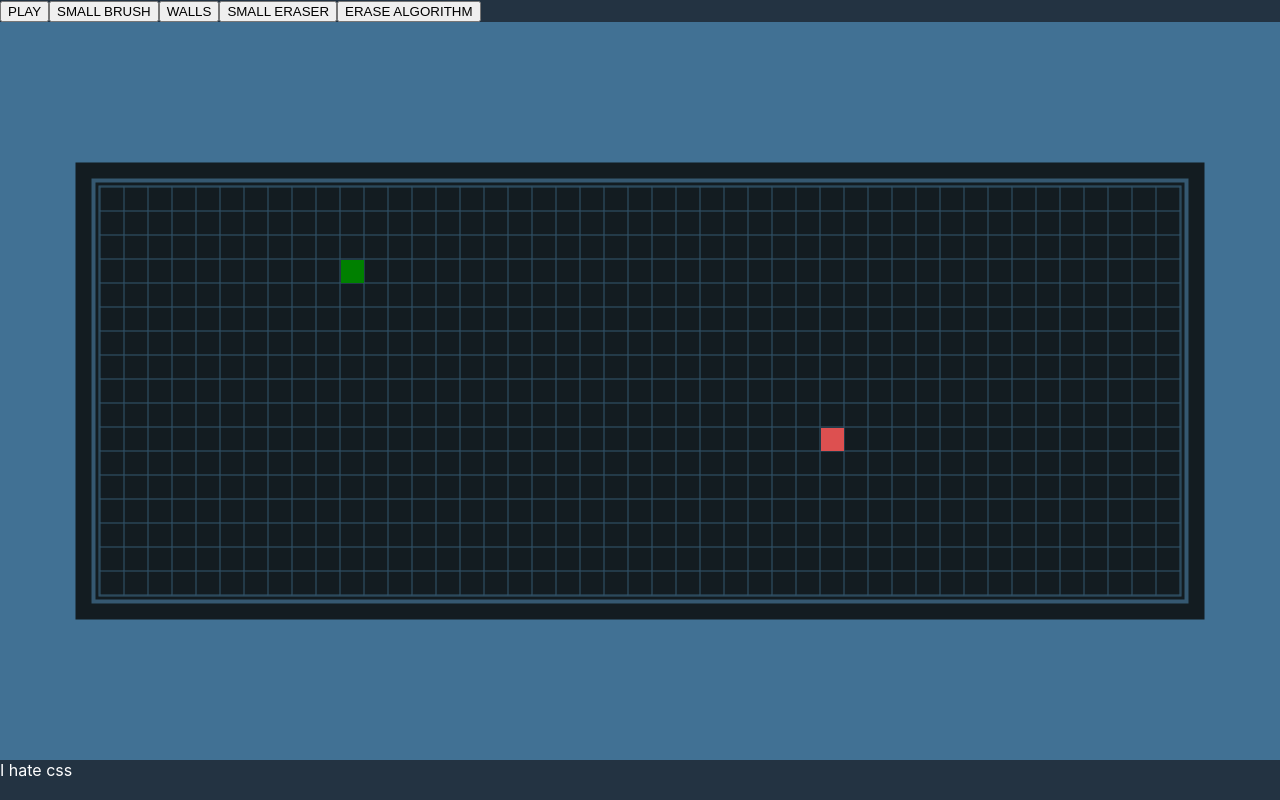
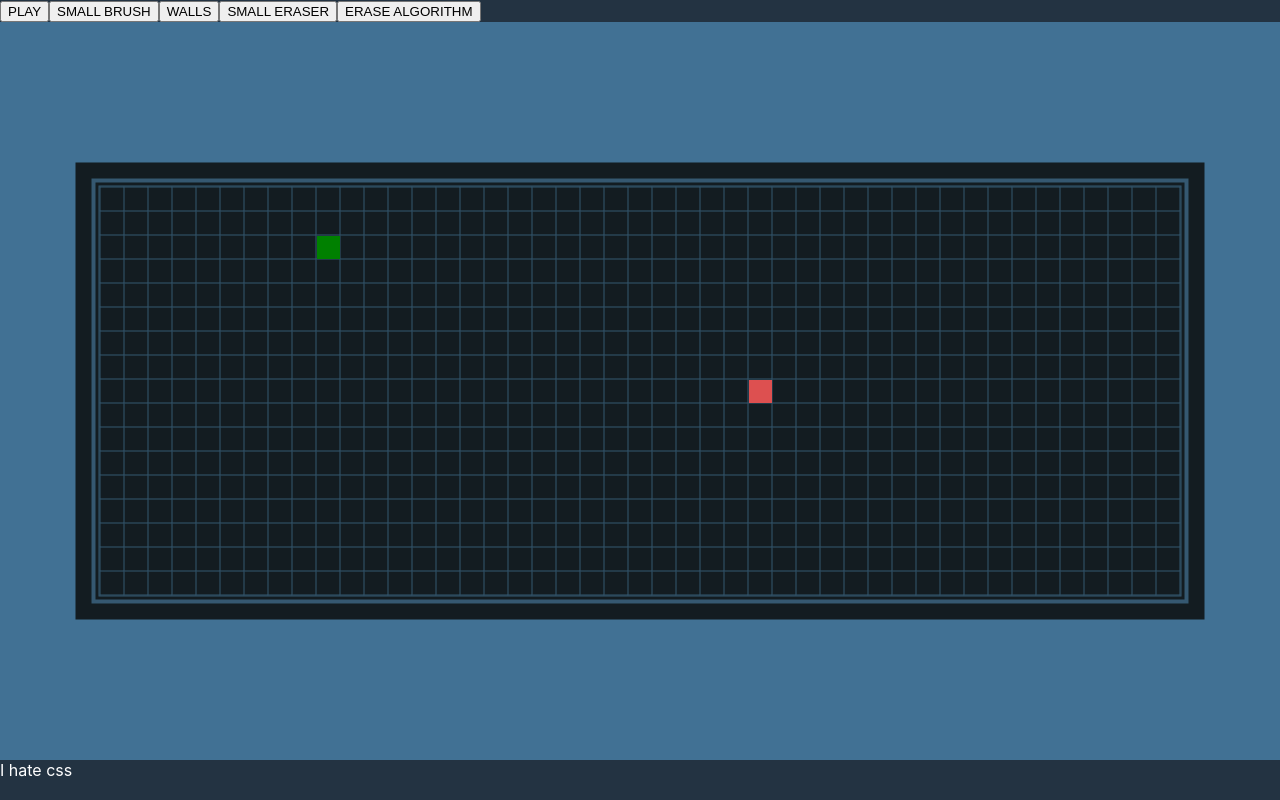
Before and after one commit to SnoogySocks/path-finding-visualizer, a React (Vite) app: page / in a window 1280 px wide. Built offline with nearby package versions, Linux system fonts and the light colour scheme.

Commit message:
fixed start and end node bound error

```diff
--- a/src/PathFindingVisualizer/Grid/index.tsx
+++ b/src/PathFindingVisualizer/Grid/index.tsx
@@ -3,7 +3,7 @@ import React, { useState, useEffect, useCallback } from "react";
 
 // local imports
 import {
-  START_END_COORDS,
+  START_END_RATIO,
   NODE_STATE,
   SPECIAL_STATES,
   ANIMATION_SPEED,
@@ -49,8 +49,8 @@ const Grid: React.FC<GridProps> = ({
   const [hasDisplayedPath, setHasDisplayedPath] = useState(false);
   const [pendingAnimations, setPendingAnimations] = useState<number[]>([]);
   const [startNode, setStartNode] = useState<NodeType>({
-    row: START_END_COORDS.START_NODE_ROW,
-    col: START_END_COORDS.START_NODE_COL,
+    row: Math.floor(rows * START_END_RATIO.START.ROW),
+    col: Math.floor(cols * START_END_RATIO.START.COL),
     weight: 1,
     state: NODE_STATE.START,
   });
--- a/src/PathFindingVisualizer/Grid/useGrid.ts
+++ b/src/PathFindingVisualizer/Grid/useGrid.ts
@@ -2,7 +2,7 @@ import React, { useState, useEffect, useCallback } from "react";
 import { NodeType } from "../Node";
 
 // import local files
-import { START_END_COORDS, NODE_STATE } from "../../constants";
+import { START_END_RATIO, NODE_STATE } from "../../constants";
 
 interface useGridType {
   grid: NodeType[][];
@@ -16,17 +16,17 @@ interface useGridType {
 const useGrid = (rows: number, cols: number): useGridType => {
   const [grid, setGrid] = useState<NodeType[][]>([]);
 
-  const initNode = useCallback((row: number, col: number): NodeType => {
+  const initNode = useCallback(
+    (
+      row: number,
+      col: number,
+      start: { row: number; col: number },
+      end: { row: number; col: number }
+    ): NodeType => {
       let state = "";
-    if (
-      row === START_END_COORDS.START_NODE_ROW &&
-      col === START_END_COORDS.START_NODE_COL
-    ) {
+      if (row === start.row && col === start.col) {
         state = NODE_STATE.START;
-    } else if (
-      row === START_END_COORDS.END_NODE_ROW &&
-      col === START_END_COORDS.END_NODE_COL
-    ) {
+      } else if (row === end.row && col === end.col) {
         state = NODE_STATE.END;
       }
 
@@ -36,7 +36,9 @@ const useGrid = (rows: number, cols: number): useGridType => {
         weight: 1,
         state,
       };
-  }, []);
+    },
+    []
+  );
 
   const initNodeFromDOM = (row: number, col: number): NodeType => {
     let state = "";
@@ -55,11 +57,20 @@ const useGrid = (rows: number, cols: number): useGridType => {
   };
 
   const initGrid = useCallback(() => {
+    const start = {
+      row: Math.floor(rows * START_END_RATIO.START.ROW),
+      col: Math.floor(cols * START_END_RATIO.START.COL),
+    };
+    const end = {
+      row: Math.floor(rows * START_END_RATIO.END.ROW),
+      col: Math.floor(cols * START_END_RATIO.END.COL),
+    };
+
     let grid = new Array(rows);
     for (let r = 0; r < grid.length; ++r) {
       grid[r] = new Array(cols);
       for (let c = 0; c < grid[r].length; ++c) {
-        grid[r][c] = initNode(r, c);
+        grid[r][c] = initNode(r, c, start, end);
       }
     }
     return grid;
--- a/src/constants.ts
+++ b/src/constants.ts
@@ -1,8 +1,12 @@
-export const START_END_COORDS = {
-  START_NODE_ROW: 3,
-  START_NODE_COL: 10,
-  END_NODE_ROW: 10,
-  END_NODE_COL: 30,
+export const START_END_RATIO = {
+  START: {
+    ROW: 0.15,
+    COL: 0.2,
+  },
+  END: {
+    ROW: 0.5,
+    COL: 0.6,
+  },
 };
 
 export const GRID_PADDING = {
```
Lines whose indentation alone changed are shown as unchanged.
